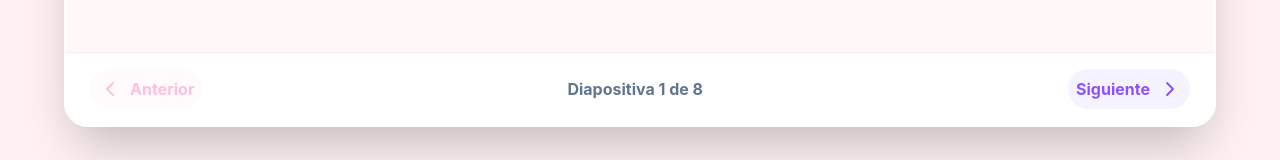
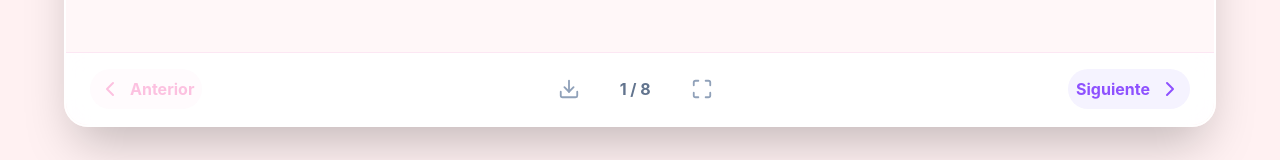
Before and after one commit to fiorellaviera/presentacion_viefio, a React (Vite) app: page / in a window 1280 px wide. Shown: the part 593-753 px from the top of the page. Built offline with nearby package versions, Linux system fonts and the light colour scheme.

Commit message:
Agrega control de pantalla completa y exportacion a pdf

```diff
--- a/src/App.jsx
+++ b/src/App.jsx
@@ -1,5 +1,5 @@
-import { useState } from 'react'
-import { ChevronLeft, ChevronRight } from 'lucide-react'
+import { useState, useRef, useEffect } from 'react'
+import { ChevronLeft, ChevronRight, Maximize, Minimize, Download } from 'lucide-react'
 import Portada from './components/Portada'
 import Resumen from './components/Resumen'
 import MarcoNormativo from './components/MarcoNormativo'
@@ -7,10 +7,12 @@ import Tipificacion from './components/Tipificacion'
 import Comparacion from './components/Comparacion'
 import Responsabilidades from './components/Responsabilidades'
 import Datos from './components/Datos'
-import Conclusiones from './components/Conclusiones' // <-- NUEVO
+import Conclusiones from './components/Conclusiones'
 
 function App() {
   const [slideActual, setSlideActual] = useState(0)
+  const [isFullscreen, setIsFullscreen] = useState(false)
+  const proyectorRef = useRef(null) // Referencia para saber qué elemento hacer pantalla completa
 
   const diapositivas = [
     <Portada key="0" />,
@@ -20,34 +22,61 @@ const diapositivas = [
     <Comparacion key="4" />,
     <Responsabilidades key="5" />,
     <Datos key="6" />,
-  <Conclusiones key="7" /> // <-- NUEVO
+    <Conclusiones key="7" />
   ]
 
+  // Controladores de diapositivas
   const avanzar = () => {
-    if (slideActual < diapositivas.length - 1) {
-      setSlideActual(slideActual + 1)
+    if (slideActual < diapositivas.length - 1) setSlideActual(slideActual + 1)
+  }
+
+  const retroceder = () => {
+    if (slideActual > 0) setSlideActual(slideActual - 1)
+  }
+
+  // Controlador de Pantalla Completa
+  const toggleFullscreen = () => {
+    if (!document.fullscreenElement) {
+      proyectorRef.current.requestFullscreen().catch(err => {
+        console.error("Error al iniciar pantalla completa:", err)
+      })
+    } else {
+      document.exitFullscreen()
     }
   }
 
-  const retroceder = () => {
-    if (slideActual > 0) {
-      setSlideActual(slideActual - 1)
-    }
+  // Detectar si el usuario sale de pantalla completa con la tecla ESC
+  useEffect(() => {
+    const handleFullscreenChange = () => setIsFullscreen(!!document.fullscreenElement)
+    document.addEventListener('fullscreenchange', handleFullscreenChange)
+    return () => document.removeEventListener('fullscreenchange', handleFullscreenChange)
+  }, [])
+
+  // Controlador para PDF
+  const descargarPDF = () => {
+    window.print()
   }
 
   return (
-    // Agregamos py-12 para dar margen arriba y abajo por si la diapositiva crece mucho
-    <div className="min-h-screen bg-rose-50 flex flex-col items-center justify-center p-4 sm:p-8 py-12 font-sans">
+    <>
+      {/* === VISTA NORMAL DE PRESENTACIÓN (Se oculta al imprimir) === */}
+      <div className="print:hidden min-h-screen bg-rose-50 flex flex-col items-center justify-center p-4 sm:p-8 py-12 font-sans">
 
-      {/* EL PROYECTOR: Lo hicimos más ancho (max-w-6xl) y dejamos que su altura sea flexible (h-auto), asegurando un mínimo (min-h-[80vh]) */}
-      <div className="w-full max-w-6xl min-h-[80vh] h-auto bg-white/40 border-2 border-white shadow-2xl rounded-3xl overflow-hidden relative flex flex-col transition-all duration-500">
+        {/* Contenedor del Proyector con Referencia */}
+        <div
+          ref={proyectorRef}
+          className={`w-full max-w-6xl flex flex-col transition-all duration-500 relative overflow-hidden ${
+            isFullscreen
+              ? 'h-screen bg-rose-50 border-0 rounded-none max-w-none'
+              : 'min-h-[80vh] h-auto bg-white/40 border-2 border-white shadow-2xl rounded-3xl'
+          }`}
+        >
 
-        {/* ÁREA DE DIAPOSITIVA: Quitamos el scroll interno (overflow-y-auto) para que se estire según lo necesite */}
           <div className="flex-1 w-full relative flex flex-col justify-center">
             {diapositivas[slideActual]}
           </div>
 
-        {/* BARRA DE CONTROLES: Siempre se mantendrá al final de la caja blanca */}
+          {/* Barra de Controles Actualizada */}
           <div className="bg-white/90 backdrop-blur-md border-t border-pink-100 px-6 py-4 flex items-center justify-between shrink-0 z-10">
             <button
               onClick={retroceder}
@@ -57,9 +86,28 @@ const diapositivas = [
               <ChevronLeft size={24} /> <span className="hidden sm:inline">Anterior</span>
             </button>
 
+            {/* Controles Centrales: PDF, Contador y Pantalla Completa */}
+            <div className="flex items-center gap-4 sm:gap-8">
+              <button
+                onClick={descargarPDF}
+                className="p-2 text-slate-400 hover:text-rose-500 hover:bg-rose-50 rounded-full transition-colors"
+                title="Descargar como PDF"
+              >
+                <Download size={22} />
+              </button>
+
               <span className="text-slate-500 font-bold">
-            Diapositiva {slideActual + 1} de {diapositivas.length}
+                {slideActual + 1} / {diapositivas.length}
               </span>
+
+              <button
+                onClick={toggleFullscreen}
+                className="p-2 text-slate-400 hover:text-violet-500 hover:bg-violet-50 rounded-full transition-colors"
+                title="Pantalla Completa"
+              >
+                {isFullscreen ? <Minimize size={22} /> : <Maximize size={22} />}
+              </button>
+            </div>
 
             <button
               onClick={avanzar}
@@ -71,6 +119,19 @@ const diapositivas = [
           </div>
         </div>
       </div>
+
+      {/* === VISTA SECRETA PARA PDF (Solo visible al abrir la ventana de impresión) === */}
+      <div className="hidden print:block w-full bg-white">
+        {diapositivas.map((diapositiva, index) => (
+          <div key={index} className="w-full h-screen break-after-page flex flex-col items-center justify-center p-10 print:bg-white print:m-0 print:p-0">
+            {/* Renderizamos todas las diapositivas una tras otra con un salto de página entre ellas */}
+            <div className="transform scale-[0.85] transform-origin-top">
+              {diapositiva}
+            </div>
+          </div>
+        ))}
+      </div>
+    </>
   )
 }
 
```
Lines whose indentation alone changed are shown as unchanged.
